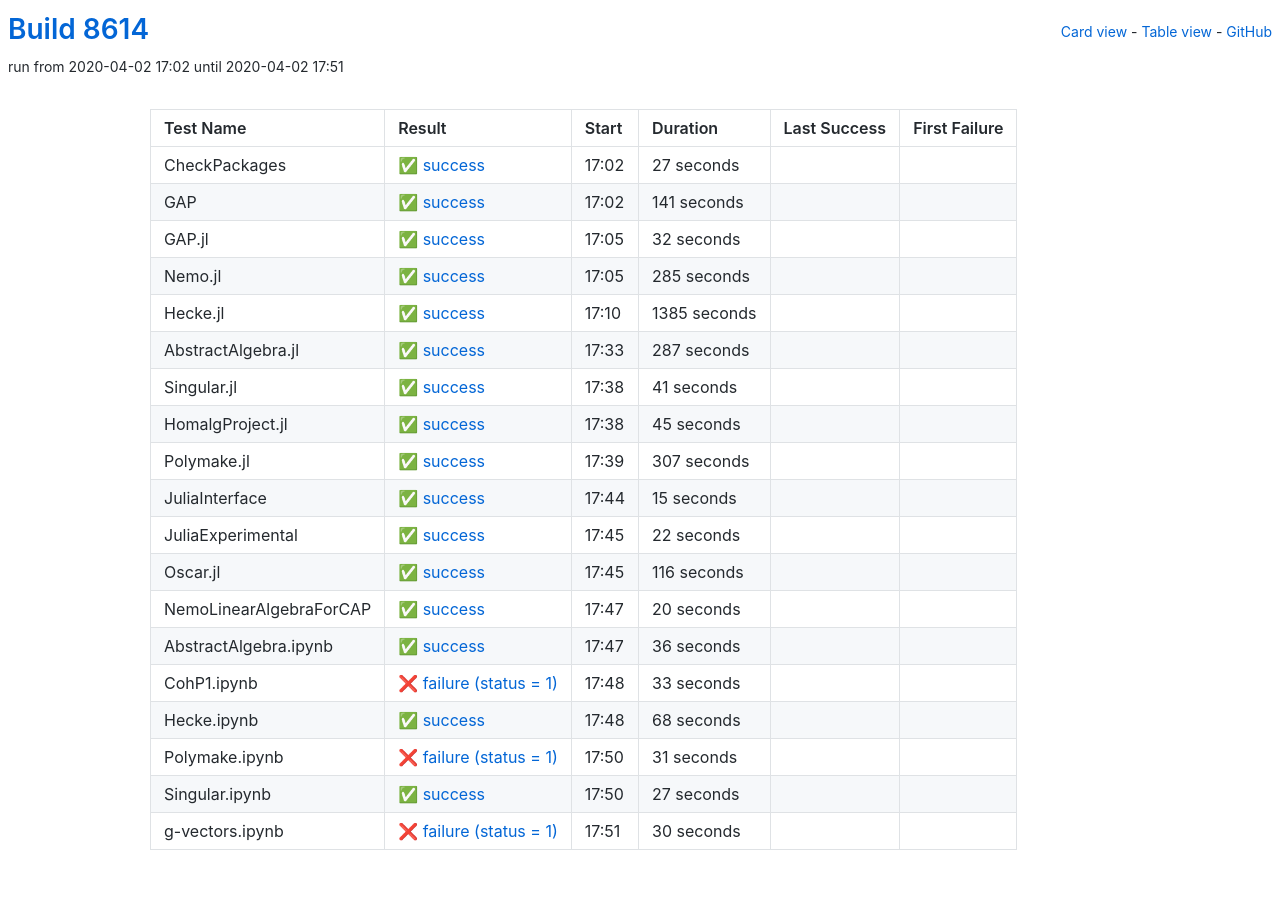
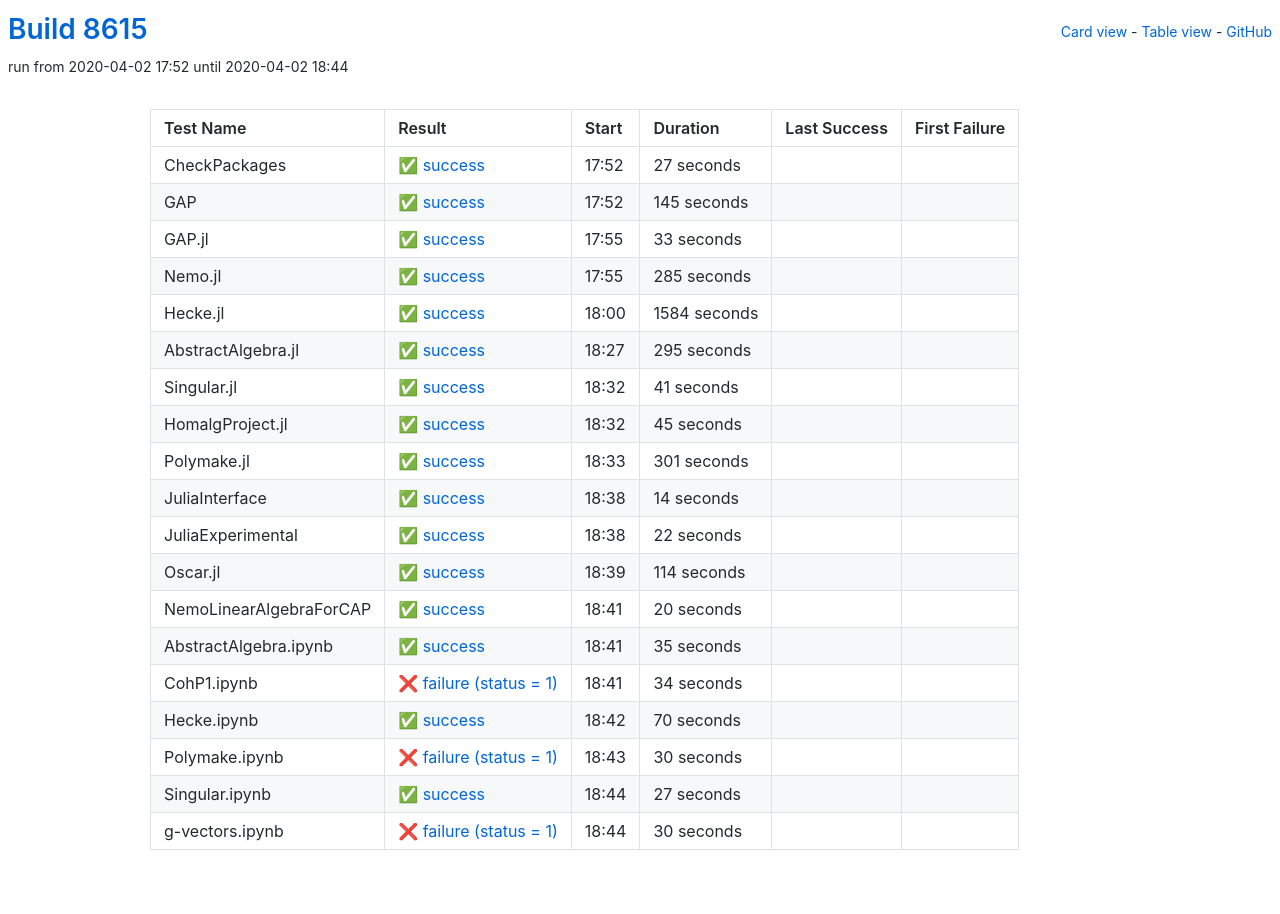
Before and after one commit to oscar-system/oscar-ci-status, a Jekyll site: the page built from table.html, in a window 1280 px wide. Built offline with Jekyll 4.4.1, drawn with Linux system fonts in a browser that asks for light colours.

Commit message:
Build 8615

```diff
--- a/_data/ci.yml
+++ b/_data/ci.yml
@@ -1,5 +1,5 @@
-build: 8614
-build_url: https://oscarci.mathematik.uni-kl.de/job/oscar/8614/
+build: 8615
+build_url: https://oscarci.mathematik.uni-kl.de/job/oscar/8615/
 job: oscar
 tests:
 - duration: 27
@@ -8,31 +8,31 @@
   first_failure_url: null
   last_success: false
   last_success_url: null
-  log: https://oscarci.mathematik.uni-kl.de/job/oscar/8614/artifact/logs/build-8614/CheckPackages.log
+  log: https://oscarci.mathematik.uni-kl.de/job/oscar/8615/artifact/logs/build-8615/CheckPackages.log
   name: CheckPackages
-  start: 2020-04-02 17:02
+  start: 2020-04-02 17:52
   status: success
   success: true
-- duration: 141
+- duration: 145
   exitcode: 0
   first_failure: false
   first_failure_url: null
   last_success: false
   last_success_url: null
-  log: https://oscarci.mathematik.uni-kl.de/job/oscar/8614/artifact/logs/build-8614/GAP.log
+  log: https://oscarci.mathematik.uni-kl.de/job/oscar/8615/artifact/logs/build-8615/GAP.log
   name: GAP
-  start: 2020-04-02 17:02
+  start: 2020-04-02 17:52
   status: success
   success: true
-- duration: 32
+- duration: 33
   exitcode: 0
   first_failure: false
   first_failure_url: null
   last_success: false
   last_success_url: null
-  log: https://oscarci.mathematik.uni-kl.de/job/oscar/8614/artifact/logs/build-8614/GAP.jl.log
+  log: https://oscarci.mathematik.uni-kl.de/job/oscar/8615/artifact/logs/build-8615/GAP.jl.log
   name: GAP.jl
-  start: 2020-04-02 17:05
+  start: 2020-04-02 17:55
   status: success
   success: true
 - duration: 285
@@ -41,31 +41,31 @@
   first_failure_url: null
   last_success: false
   last_success_url: null
-  log: https://oscarci.mathematik.uni-kl.de/job/oscar/8614/artifact/logs/build-8614/Nemo.jl.log
+  log: https://oscarci.mathematik.uni-kl.de/job/oscar/8615/artifact/logs/build-8615/Nemo.jl.log
   name: Nemo.jl
-  start: 2020-04-02 17:05
+  start: 2020-04-02 17:55
   status: success
   success: true
-- duration: 1385
+- duration: 1584
   exitcode: 0
   first_failure: false
   first_failure_url: null
   last_success: false
   last_success_url: null
-  log: https://oscarci.mathematik.uni-kl.de/job/oscar/8614/artifact/logs/build-8614/Hecke.jl.log
+  log: https://oscarci.mathematik.uni-kl.de/job/oscar/8615/artifact/logs/build-8615/Hecke.jl.log
   name: Hecke.jl
-  start: 2020-04-02 17:10
+  start: 2020-04-02 18:00
   status: success
   success: true
-- duration: 287
+- duration: 295
   exitcode: 0
   first_failure: false
   first_failure_url: null
   last_success: false
   last_success_url: null
-  log: https://oscarci.mathematik.uni-kl.de/job/oscar/8614/artifact/logs/build-8614/AbstractAlgebra.jl.log
+  log: https://oscarci.mathematik.uni-kl.de/job/oscar/8615/artifact/logs/build-8615/AbstractAlgebra.jl.log
   name: AbstractAlgebra.jl
-  start: 2020-04-02 17:33
+  start: 2020-04-02 18:27
   status: success
   success: true
 - duration: 41
@@ -74,9 +74,9 @@
   first_failure_url: null
   last_success: false
   last_success_url: null
-  log: https://oscarci.mathematik.uni-kl.de/job/oscar/8614/artifact/logs/build-8614/Singular.jl.log
+  log: https://oscarci.mathematik.uni-kl.de/job/oscar/8615/artifact/logs/build-8615/Singular.jl.log
   name: Singular.jl
-  start: 2020-04-02 17:38
+  start: 2020-04-02 18:32
   status: success
   success: true
 - duration: 45
@@ -85,31 +85,31 @@
   first_failure_url: null
   last_success: false
   last_success_url: null
-  log: https://oscarci.mathematik.uni-kl.de/job/oscar/8614/artifact/logs/build-8614/HomalgProject.jl.log
+  log: https://oscarci.mathematik.uni-kl.de/job/oscar/8615/artifact/logs/build-8615/HomalgProject.jl.log
   name: HomalgProject.jl
-  start: 2020-04-02 17:38
+  start: 2020-04-02 18:32
   status: success
   success: true
-- duration: 307
+- duration: 301
   exitcode: 0
   first_failure: false
   first_failure_url: null
   last_success: false
   last_success_url: null
-  log: https://oscarci.mathematik.uni-kl.de/job/oscar/8614/artifact/logs/build-8614/Polymake.jl.log
+  log: https://oscarci.mathematik.uni-kl.de/job/oscar/8615/artifact/logs/build-8615/Polymake.jl.log
   name: Polymake.jl
-  start: 2020-04-02 17:39
+  start: 2020-04-02 18:33
   status: success
   success: true
-- duration: 15
+- duration: 14
   exitcode: 0
   first_failure: false
   first_failure_url: null
   last_success: false
   last_success_url: null
-  log: https://oscarci.mathematik.uni-kl.de/job/oscar/8614/artifact/logs/build-8614/JuliaInterface.log
+  log: https://oscarci.mathematik.uni-kl.de/job/oscar/8615/artifact/logs/build-8615/JuliaInterface.log
   name: JuliaInterface
-  start: 2020-04-02 17:44
+  start: 2020-04-02 18:38
   status: success
   success: true
 - duration: 22
@@ -118,20 +118,20 @@
   first_failure_url: null
   last_success: false
   last_success_url: null
-  log: https://oscarci.mathematik.uni-kl.de/job/oscar/8614/artifact/logs/build-8614/JuliaExperimental.log
+  log: https://oscarci.mathematik.uni-kl.de/job/oscar/8615/artifact/logs/build-8615/JuliaExperimental.log
   name: JuliaExperimental
-  start: 2020-04-02 17:45
+  start: 2020-04-02 18:38
   status: success
   success: true
-- duration: 116
+- duration: 114
   exitcode: 0
   first_failure: false
   first_failure_url: null
   last_success: false
   last_success_url: null
-  log: https://oscarci.mathematik.uni-kl.de/job/oscar/8614/artifact/logs/build-8614/Oscar.jl.log
+  log: https://oscarci.mathematik.uni-kl.de/job/oscar/8615/artifact/logs/build-8615/Oscar.jl.log
   name: Oscar.jl
-  start: 2020-04-02 17:45
+  start: 2020-04-02 18:39
   status: success
   success: true
 - duration: 20
@@ -140,53 +140,53 @@
   first_failure_url: null
   last_success: false
   last_success_url: null
-  log: https://oscarci.mathematik.uni-kl.de/job/oscar/8614/artifact/logs/build-8614/NemoLinearAlgebraForCAP.log
+  log: https://oscarci.mathematik.uni-kl.de/job/oscar/8615/artifact/logs/build-8615/NemoLinearAlgebraForCAP.log
   name: NemoLinearAlgebraForCAP
-  start: 2020-04-02 17:47
+  start: 2020-04-02 18:41
   status: success
   success: true
-- duration: 36
+- duration: 35
   exitcode: 0
   first_failure: false
   first_failure_url: null
   last_success: false
   last_success_url: null
-  log: https://oscarci.mathematik.uni-kl.de/job/oscar/8614/artifact/logs/build-8614/AbstractAlgebra.ipynb.log
+  log: https://oscarci.mathematik.uni-kl.de/job/oscar/8615/artifact/logs/build-8615/AbstractAlgebra.ipynb.log
   name: AbstractAlgebra.ipynb
-  start: 2020-04-02 17:47
+  start: 2020-04-02 18:41
   status: success
   success: true
-- duration: 33
+- duration: 34
   exitcode: 1
   first_failure: false
   first_failure_url: null
   last_success: false
   last_success_url: null
-  log: https://oscarci.mathematik.uni-kl.de/job/oscar/8614/artifact/logs/build-8614/CohP1.ipynb.log
+  log: https://oscarci.mathematik.uni-kl.de/job/oscar/8615/artifact/logs/build-8615/CohP1.ipynb.log
   name: CohP1.ipynb
-  start: 2020-04-02 17:48
+  start: 2020-04-02 18:41
   status: failure
   success: false
-- duration: 68
+- duration: 70
   exitcode: 0
   first_failure: false
   first_failure_url: null
   last_success: false
   last_success_url: null
-  log: https://oscarci.mathematik.uni-kl.de/job/oscar/8614/artifact/logs/build-8614/Hecke.ipynb.log
+  log: https://oscarci.mathematik.uni-kl.de/job/oscar/8615/artifact/logs/build-8615/Hecke.ipynb.log
   name: Hecke.ipynb
-  start: 2020-04-02 17:48
+  start: 2020-04-02 18:42
   status: success
   success: true
-- duration: 31
+- duration: 30
   exitcode: 1
   first_failure: false
   first_failure_url: null
   last_success: false
   last_success_url: null
-  log: https://oscarci.mathematik.uni-kl.de/job/oscar/8614/artifact/logs/build-8614/Polymake.ipynb.log
+  log: https://oscarci.mathematik.uni-kl.de/job/oscar/8615/artifact/logs/build-8615/Polymake.ipynb.log
   name: Polymake.ipynb
-  start: 2020-04-02 17:50
+  start: 2020-04-02 18:43
   status: failure
   success: false
 - duration: 27
@@ -195,9 +195,9 @@
   first_failure_url: null
   last_success: false
   last_success_url: null
-  log: https://oscarci.mathematik.uni-kl.de/job/oscar/8614/artifact/logs/build-8614/Singular.ipynb.log
+  log: https://oscarci.mathematik.uni-kl.de/job/oscar/8615/artifact/logs/build-8615/Singular.ipynb.log
   name: Singular.ipynb
-  start: 2020-04-02 17:50
+  start: 2020-04-02 18:44
   status: success
   success: true
 - duration: 30
@@ -206,8 +206,8 @@
   first_failure_url: null
   last_success: false
   last_success_url: null
-  log: https://oscarci.mathematik.uni-kl.de/job/oscar/8614/artifact/logs/build-8614/g-vectors.ipynb.log
+  log: https://oscarci.mathematik.uni-kl.de/job/oscar/8615/artifact/logs/build-8615/g-vectors.ipynb.log
   name: g-vectors.ipynb
-  start: 2020-04-02 17:51
+  start: 2020-04-02 18:44
   status: failure
   success: false
```
Also changed, not shown: README.md.
